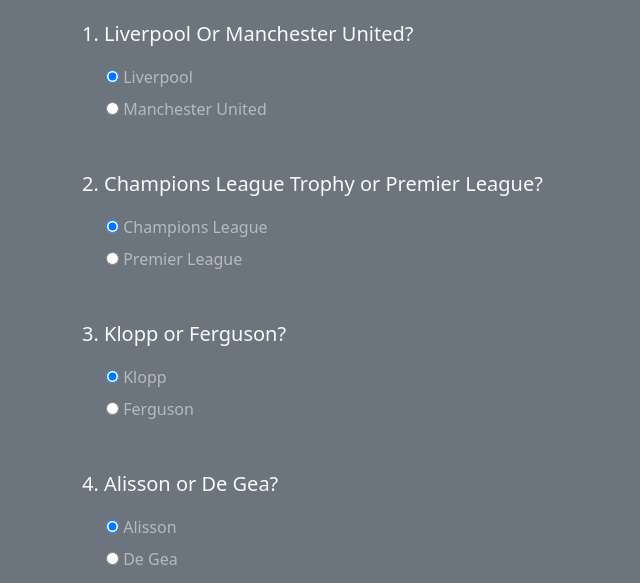
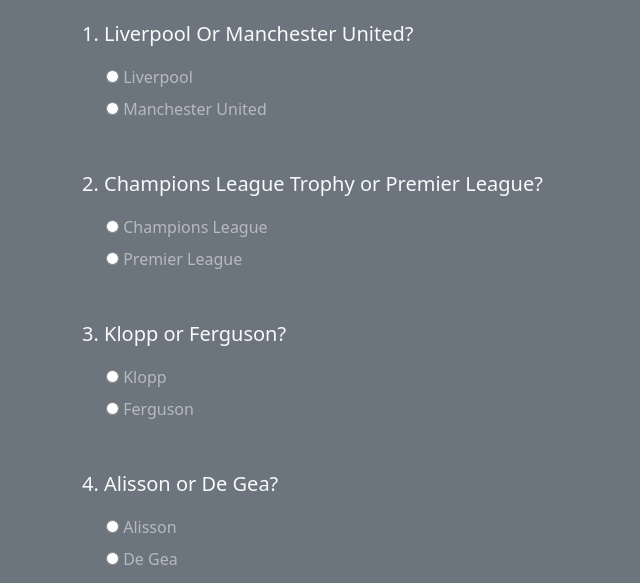
Before and after one commit to jaydenhubb/Interactive-Quiz-Site, a plain HTML site: page index.html in a window 1280 px wide. Shown: the part 296-879 px from the top of the page, 0-640 px from the left. Drawn offline with nearby package versions, Linux system fonts and the light colour scheme.

Commit message:
Unchecking the already checked boxes

```diff
--- a/index.html
+++ b/index.html
@@ -38,7 +38,7 @@
               1. Liverpool Or Manchester United?
             </p>
             <div class="form-check my-2 text-white-50">
-              <input type="radio" name="q1" value="A" checked />
+              <input type="radio" name="q1" value="A" />
               <label for="" class="form-check-label">Liverpool</label>
             </div>
             <div class="form-check my-2 text-white-50">
@@ -51,7 +51,7 @@
               2. Champions League Trophy or Premier League?
             </p>
             <div class="form-check my-2 text-white-50">
-              <input type="radio" name="q2" value="A" checked />
+              <input type="radio" name="q2" value="A"  />
               <label for="" class="form-check-label">Champions League</label>
             </div>
             <div class="form-check my-2 text-white-50">
@@ -62,7 +62,7 @@
           <div class="my-5">
             <p class="lead font-weight-normal">3. Klopp or Ferguson?</p>
             <div class="form-check my-2 text-white-50">
-              <input type="radio" name="q3" value="A" checked />
+              <input type="radio" name="q3" value="A"  />
               <label for="" class="form-check-label">Klopp</label>
             </div>
             <div class="form-check my-2 text-white-50">
@@ -73,7 +73,7 @@
           <div class="my-5">
             <p class="lead font-weight-normal">4. Alisson or De Gea?</p>
             <div class="form-check my-2 text-white-50">
-              <input type="radio" name="q4" value="A" checked />
+              <input type="radio" name="q4" value="A" />
               <label for="" class="form-check-label">Alisson</label>
             </div>
             <div class="form-check my-2 text-white-50">
```
